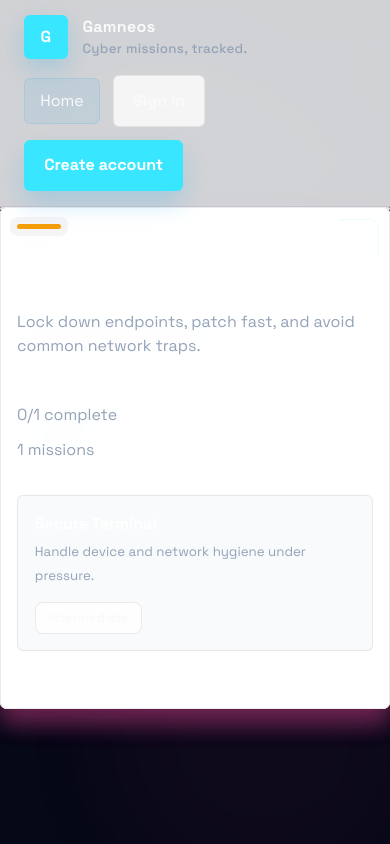
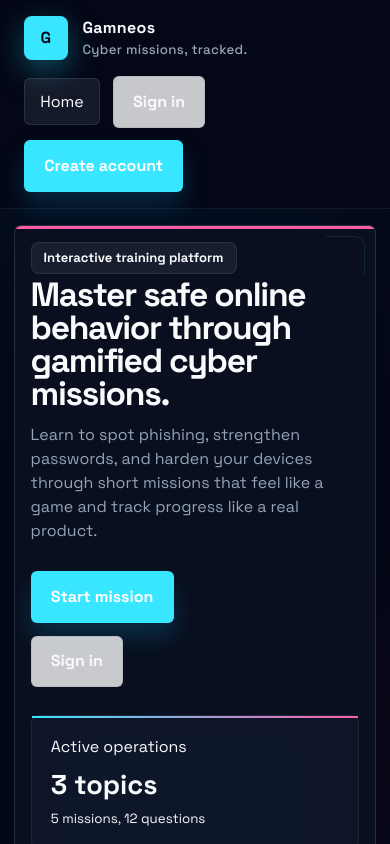
Before and after one commit to DocHoax/gamneos, a React (Vite) app: page / in a window 390 px wide. Shown: the top 844 px of the page. Built offline with nearby package versions, Linux system fonts and the light colour scheme; no server answers.

Commit message:
Refactor CSS styles for improved aesthetics, consistency, and responsiveness

```diff
--- a/src/styles.css
+++ b/src/styles.css
@@ -1017,12 +1017,12 @@ img {
   align-items: center;
   justify-content: space-between;
   gap: 1rem;
-  padding: 0.95rem 1.5rem;
+  padding: 1rem 1.5rem;
   margin: 0 auto;
   max-width: 1280px;
-  backdrop-filter: blur(20px);
-  background: rgba(255, 255, 255, 0.82);
-  border-bottom: 1px solid rgba(15, 23, 42, 0.08);
+  backdrop-filter: blur(18px);
+  background: rgba(5, 8, 22, 0.96);
+  border-bottom: 1px solid rgba(148, 163, 184, 0.1);
 }
 
 .brand {
@@ -1044,10 +1044,10 @@ img {
   place-items: center;
   width: 2.75rem;
   height: 2.75rem;
-  border-radius: 6px;
-  color: #ffffff;
+  border-radius: 8px;
+  color: #020617;
   background: var(--primary);
-  box-shadow: 0 10px 24px rgba(14, 165, 233, 0.22);
+  box-shadow: 0 10px 30px rgba(34, 211, 238, 0.35);
 }
 
 .topnav {
@@ -1069,8 +1069,8 @@ img {
 .nav-link:hover,
 .nav-link.active {
   color: var(--text);
-  background: rgba(14, 165, 233, 0.08);
-  border-color: rgba(14, 165, 233, 0.12);
+  background: rgba(148, 163, 184, 0.12);
+  border-color: rgba(148, 163, 184, 0.16);
 }
 
 .page-wrap {
@@ -1084,21 +1084,19 @@ img {
 .card {
   position: relative;
   overflow: hidden;
-    color: #ffffff;
-  border: 1px solid rgba(148, 163, 184, 0.22);
-    box-shadow: 0 14px 24px rgba(14, 165, 233, 0.2);
+  background: rgba(10, 16, 31, 0.95);
+  border: 1px solid var(--border);
+  box-shadow: var(--shadow);
   border-radius: var(--radius-xl);
   backdrop-filter: blur(18px);
-  box-shadow: 0 18px 48px rgba(2, 6, 23, 0.5), inset 0 1px 0 rgba(255, 255, 255, 0.03);
-    color: #ffffff;
-
-    box-shadow: 0 14px 24px rgba(236, 72, 153, 0.18);
+}
+
+.card::before {
   content: '';
   position: absolute;
   inset: 0 0 auto;
   height: 3px;
-    background: rgba(255, 255, 255, 0.78);
-    border-color: rgba(15, 23, 42, 0.08);
+  background: linear-gradient(90deg, var(--primary), var(--accent));
 }
 
 .card::after {
@@ -1218,11 +1216,10 @@ img {
 .hero-card {
   position: relative;
   z-index: 1;
-  padding: 1.25rem;
+  padding: 1.2rem;
   border-radius: var(--radius-lg);
-  background: rgba(255, 255, 255, 0.9);
-  border: 1px solid rgba(15, 23, 42, 0.08);
-  box-shadow: 0 18px 34px rgba(15, 23, 42, 0.08), inset 0 1px 0 rgba(255, 255, 255, 0.8);
+  background: rgba(15, 23, 42, 0.94);
+  border: 1px solid rgba(148, 163, 184, 0.12);
 }
 
 .hero-card::before {
@@ -1230,8 +1227,7 @@ img {
   position: absolute;
   inset: 0 0 auto;
   height: 2px;
-  background: var(--primary);
-  opacity: 0.9;
+  background: linear-gradient(90deg, var(--primary), var(--accent));
 }
 
 .hero-card strong,
@@ -1270,10 +1266,9 @@ img {
 .mode-card,
 .drag-item,
 .drop-zone {
-  border: 1px solid rgba(15, 23, 42, 0.08);
+  border: 1px solid rgba(255, 255, 255, 0.08);
   border-radius: var(--radius-md);
-  background: rgba(255, 255, 255, 0.8);
-  box-shadow: inset 0 1px 0 rgba(255, 255, 255, 0.7);
+  background: rgba(255, 255, 255, 0.04);
 }
 
 .level-item,
@@ -1404,8 +1399,8 @@ img {
   min-height: 2.2rem;
   padding: 0.35rem 0.7rem;
   border-radius: 8px;
-  border: 1px solid rgba(15, 23, 42, 0.08);
-  background: rgba(255, 255, 255, 0.82);
+  border: 1px solid rgba(255, 255, 255, 0.08);
+  background: rgba(255, 255, 255, 0.04);
   color: var(--text);
 }
 
@@ -1478,8 +1473,8 @@ img {
   min-height: 2rem;
   padding: 0 0.75rem;
   border-radius: 8px;
-  border: 1px solid rgba(15, 23, 42, 0.08);
-  background: rgba(255, 255, 255, 0.82);
+  border: 1px solid rgba(148, 163, 184, 0.14);
+  background: rgba(148, 163, 184, 0.1);
   color: var(--text);
   font-size: 0.82rem;
   font-weight: 700;
@@ -1488,8 +1483,8 @@ img {
 .progress-card {
   display: grid;
   grid-template-columns: minmax(0, 1.25fr) minmax(280px, 0.75fr);
-  gap: 1.6rem;
-  padding: 1.75rem;
+  gap: 1.4rem;
+  padding: 1.5rem;
   align-items: stretch;
 }
 
@@ -1497,16 +1492,14 @@ img {
   display: grid;
   gap: 1rem;
   align-content: start;
-  padding-right: 0.9rem;
 }
 
 .progress-meter {
   display: grid;
   gap: 1rem;
-  padding: 1.2rem 1.25rem;
+  padding: 1.05rem;
   border-radius: var(--radius-lg);
-  background: rgba(255, 255, 255, 0.82);
-  border: 1px solid rgba(15, 23, 42, 0.08);
+  background: rgba(148, 163, 184, 0.08);
 }
 
 .progress-meter-head {
@@ -1541,7 +1534,7 @@ img {
 
 .topic-grid {
   grid-template-columns: repeat(3, minmax(0, 1fr));
-  gap: 1.25rem;
+  gap: 1.15rem;
 }
 
 .topic-card,
@@ -1551,9 +1544,7 @@ img {
 .auth-sidecard,
 .app-panel > .card,
 .dashboard-status {
-  padding: 1.5rem;
-  background: rgba(255, 255, 255, 0.9);
-  border: 1px solid rgba(15, 23, 42, 0.08);
+  padding: 1.4rem;
 }
 
 .topic-card {
@@ -1623,8 +1614,8 @@ img {
   gap: 0.9rem;
   padding: 1rem 1.05rem;
   border-radius: var(--radius-md);
-  background: rgba(248, 250, 252, 0.96);
-  border: 1px solid rgba(15, 23, 42, 0.08);
+  background: rgba(148, 163, 184, 0.07);
+  border: 1px solid rgba(148, 163, 184, 0.1);
 }
 
 .mini-list-item {
@@ -1662,7 +1653,7 @@ img {
   width: 2.5rem;
   height: 2.5rem;
   border-radius: 6px;
-  background: rgba(14, 165, 233, 0.1);
+  background: rgba(148, 163, 184, 0.12);
   font-weight: 800;
 }
 
@@ -1673,8 +1664,8 @@ img {
 }
 
 .achievement-card.unlocked {
-  border-color: rgba(236, 72, 153, 0.2);
-  background: rgba(255, 241, 247, 0.96);
+  border-color: rgba(244, 114, 182, 0.3);
+  background: rgba(37, 24, 49, 0.9);
 }
 
 .attempt-list,
@@ -1728,17 +1719,17 @@ img {
   min-height: 3rem;
   padding: 0.85rem 1rem;
   border-radius: 8px;
-  border: 1px solid rgba(15, 23, 42, 0.08);
-  background: rgba(255, 255, 255, 0.92);
+  border: 1px solid rgba(148, 163, 184, 0.14);
+  background: rgba(148, 163, 184, 0.07);
   color: var(--text);
 }
 
 .field::placeholder {
-  color: #7b8799;
+  color: #64748b;
 }
 
 .field:focus {
-  outline: 2px solid rgba(14, 165, 233, 0.28);
+  outline: 2px solid rgba(34, 211, 238, 0.4);
   outline-offset: 1px;
 }
 
@@ -1750,9 +1741,9 @@ img {
 .form-error {
   padding: 0.8rem 1rem;
   border-radius: 8px;
-  color: #991b1b;
-  background: rgba(254, 226, 226, 0.92);
-  border: 1px solid rgba(239, 68, 68, 0.18);
+  color: #ffe4e6;
+  background: rgba(251, 113, 133, 0.12);
+  border: 1px solid rgba(251, 113, 133, 0.24);
 }
 
 .form-footnote {
@@ -1780,8 +1771,8 @@ img {
 .mini-stat {
   padding: 1.1rem 1.15rem;
   border-radius: var(--radius-lg);
-  background: rgba(255, 255, 255, 0.88);
-  border: 1px solid rgba(15, 23, 42, 0.08);
+  background: rgba(148, 163, 184, 0.08);
+  border: 1px solid rgba(148, 163, 184, 0.12);
 }
 
 .question-stack {
@@ -1811,16 +1802,16 @@ img {
   text-align: left;
   padding: 1.05rem;
   border-radius: var(--radius-md);
-  border: 1px solid rgba(15, 23, 42, 0.08);
-  background: rgba(255, 255, 255, 0.9);
+  border: 1px solid rgba(148, 163, 184, 0.14);
+  background: rgba(148, 163, 184, 0.08);
   color: var(--text);
   transition: border-color 160ms ease, background 160ms ease, transform 160ms ease;
 }
 
 .option-card:hover,
 .option-card.selected {
-  border-color: rgba(14, 165, 233, 0.3);
-  background: rgba(14, 165, 233, 0.08);
+  border-color: rgba(34, 211, 238, 0.5);
+  background: rgba(34, 211, 238, 0.12);
   transform: translateY(-1px);
 }
 
@@ -1830,7 +1821,7 @@ img {
   width: 2rem;
   height: 2rem;
   border-radius: 50%;
-  color: #ffffff;
+  color: #06111f;
   background: var(--primary);
   font-weight: 800;
 }
@@ -1839,10 +1830,10 @@ img {
   position: sticky;
   bottom: 1rem;
   padding: 1.05rem 1.1rem;
-  background: rgba(255, 255, 255, 0.9);
-  backdrop-filter: blur(12px);
+  background: rgba(5, 8, 22, 0.72);
+  backdrop-filter: blur(10px);
   border-radius: var(--radius-lg);
-  border: 1px solid rgba(15, 23, 42, 0.08);
+  border: 1px solid rgba(148, 163, 184, 0.12);
 }
 
 .result-grid {
@@ -1859,8 +1850,8 @@ img {
 .explanation-item {
   padding: 1rem 1.05rem;
   border-radius: var(--radius-md);
-  border: 1px solid rgba(15, 23, 42, 0.08);
-  background: rgba(248, 250, 252, 0.96);
+  border: 1px solid rgba(148, 163, 184, 0.1);
+  background: rgba(148, 163, 184, 0.06);
   display: grid;
   gap: 0.35rem;
 }
@@ -1871,13 +1862,13 @@ img {
 }
 
 .explanation-item.correct {
-  border-color: rgba(14, 165, 233, 0.2);
-  background: rgba(240, 249, 255, 0.96);
+  border-color: rgba(34, 211, 238, 0.28);
+  background: rgba(34, 211, 238, 0.08);
 }
 
 .explanation-item.wrong {
-  border-color: rgba(239, 68, 68, 0.18);
-  background: rgba(254, 242, 242, 0.96);
+  border-color: rgba(251, 113, 133, 0.28);
+  background: rgba(251, 113, 133, 0.08);
 }
 
 .loading-panel {
@@ -1888,6 +1879,10 @@ img {
 .app-panel {
   max-width: 1100px;
   margin: 0 auto;
+}
+
+.app-panel h1 {
+  letter-spacing: -0.04em;
 }
 
 .panel-header {
```
